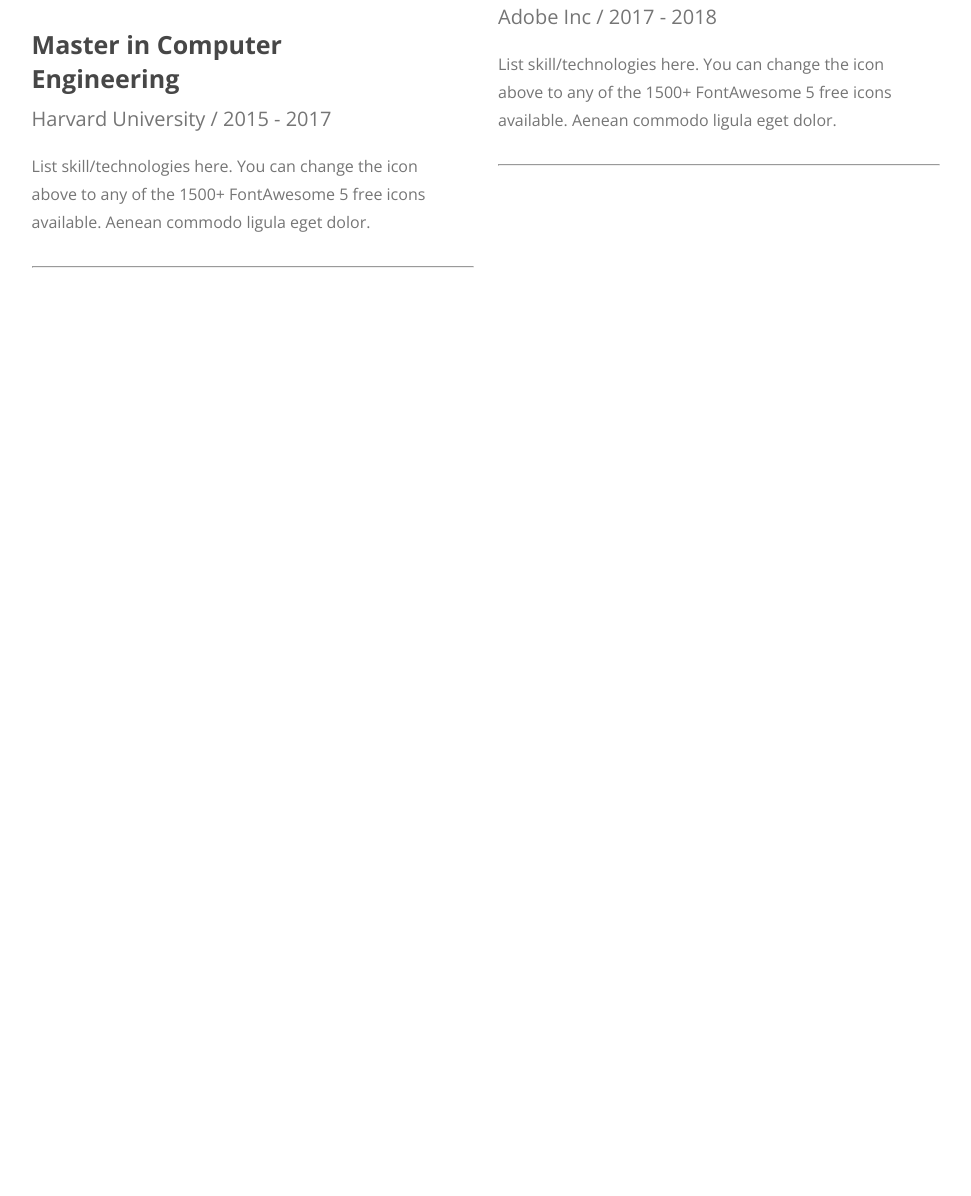
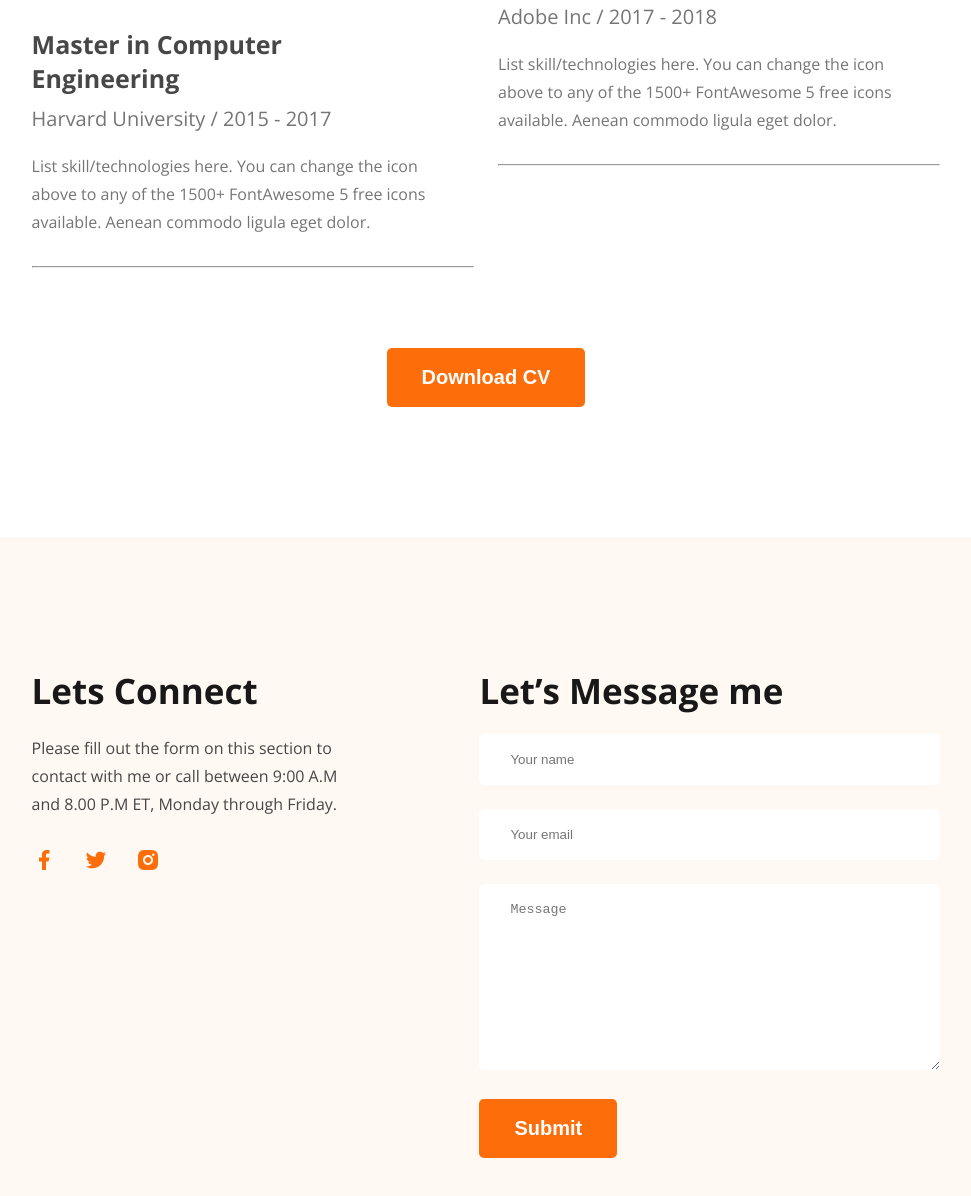
Before and after one commit to dev-zahidulislam/portfolio-video-practice, a plain HTML site: page index.html in a window 1280 px wide. Shown: the part 3231-4427 px from the top of the page, without its empty margins (154-1125 px from the left). Before the commit the page ends 3529 px from the top, so only its background shows below. Drawn offline with nearby package versions, Linux system fonts and the light colour scheme.

Commit message:
added and design footer  section

```diff
--- a/index.html
+++ b/index.html
@@ -207,7 +207,38 @@
           <hr />
         </div>
       </div>
+      <div class="resume-btn">
+        <button class="btn">Download CV</button>
+      </div>
     </section>
     <!-- end resume section -->
+    <!-- start footer section -->
+    <footer>
+      <div class="footer-container">
+        <div class="social">
+          <h2>Lets Connect</h2>
+          <p>
+            Please fill out the form on this section to contact with me or call
+            between 9:00 A.M and 8.00 P.M ET, Monday through Friday.
+          </p>
+
+          <div class="icons">
+            <a href=""><img src="images/icons/facebook.png" alt="" /></a>
+            <a href=""><img src="images/icons/twitter.png" alt="" /></a>
+            <a href=""><img src="images/icons/insta.png" alt="" /></a>
+          </div>
+        </div>
+        <form class="form">
+          <h2>Let’s Message me</h2>
+          <div class="">
+            <input type="text" name="" id="" placeholder="Your name" /><br />
+            <input type="text" name="" id="" placeholder="Your email" /><br />
+            <textarea rows="10" name="" id="" placeholder="Message"></textarea><br />
+            <input class="btn" type="submit" name="" id="Submit" />
+          </div>
+        </form>
+      </div>
+    </footer>
+    <!-- end footer section -->
   </body>
 </html>
--- a/styles/portfolio.css
+++ b/styles/portfolio.css
@@ -227,4 +227,54 @@ nav .menu a {
   line-height: 28px;
   color: #757575;
 }
+
+.resume-btn{
+text-align: center;
+margin-top: 50px;
+}
 /* end resume section */
+/* start footer section */
+footer{
+    margin-top: 130px;
+    background-color: #FFF8F3;
+    padding: 130px 0;
+}
+
+footer .footer-container{
+    width: 71%;
+    max-width: 1140px;
+    margin: 0 auto;
+    display: flex;
+    gap: 116px
+}
+
+.footer-container .social{
+    max-width: 562px;
+}
+
+.footer-container h2{
+    font-size: 35px;
+    color: #181818;
+    margin-bottom: 20px;
+}
+
+.footer-container .social p{
+    color: #474747;
+    line-height: 28px;
+    margin-bottom: 30px;
+}
+
+.footer-container .icons a {
+    margin-right: 24px;
+}
+
+.footer-container form input[type="Text"],
+.footer-container form textarea {
+    width: 461px;
+    padding: 18px 31px;
+    margin-bottom: 24px;
+    border: none;
+    border-radius: 5px;
+    color: #757575;
+}
+/* end footer section */
```
